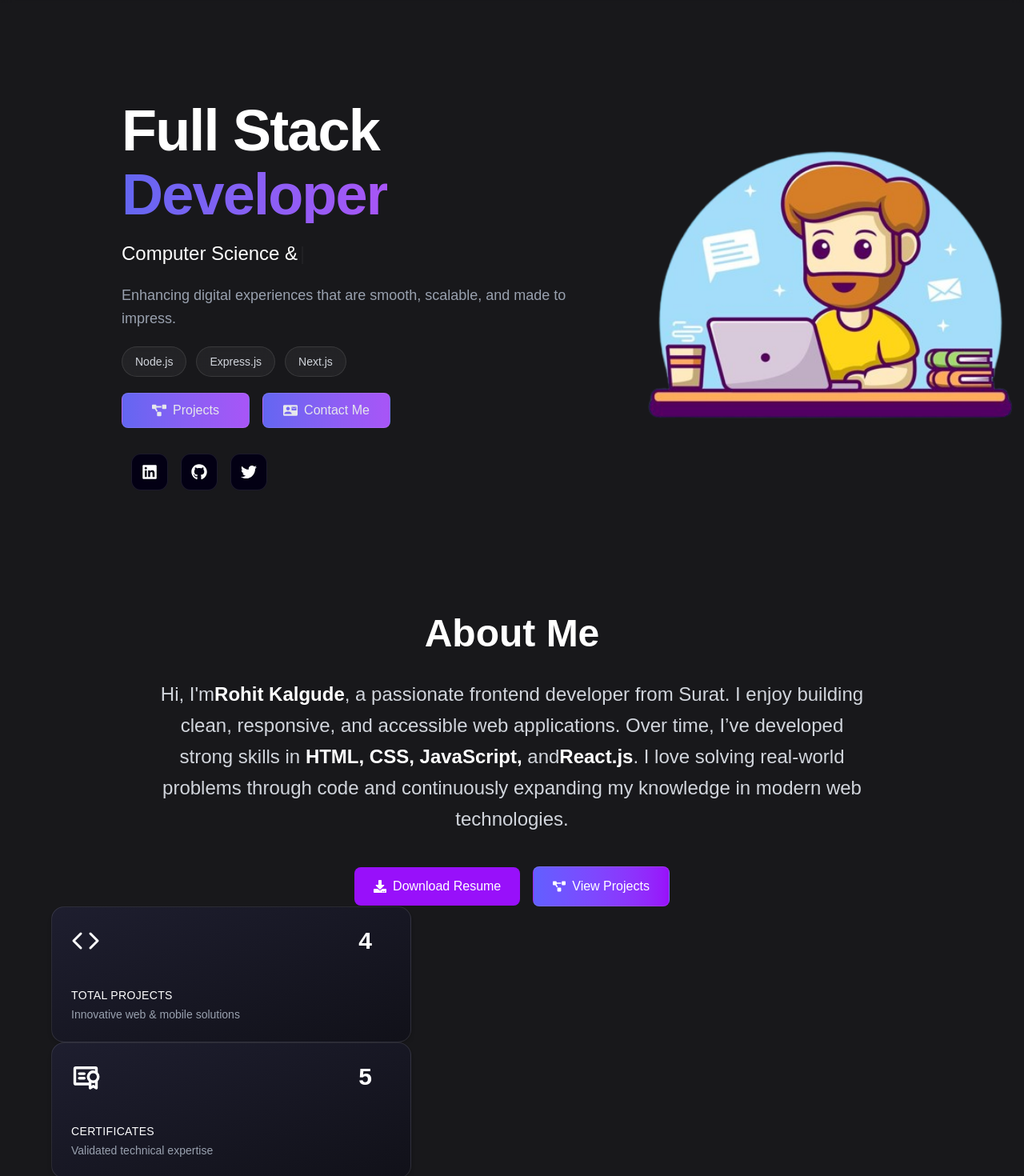
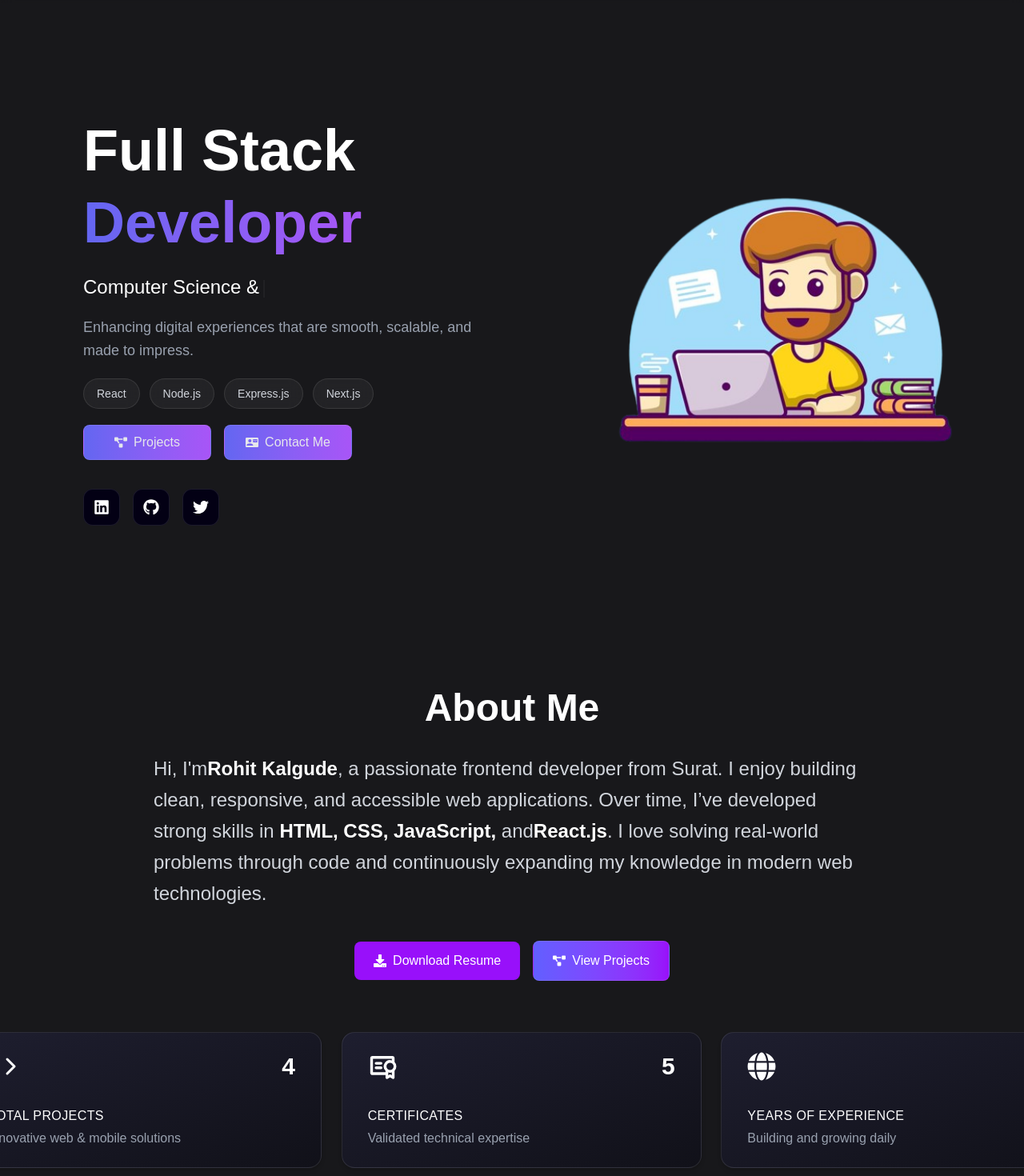
Before and after one commit to Rohitkalgude/Portfolio, a React (Vite) app in the folder frontend/: page / in a window 1280 px wide. Shown: the part 80-1550 px from the top of the page at 80% size. Built offline with nearby package versions, Linux system fonts and the light colour scheme.

Commit message:
Initial commit

```diff
--- a/frontend/src/components/About.jsx
+++ b/frontend/src/components/About.jsx
@@ -10,12 +10,10 @@ function About() {
       id="about"
       className="min-h-screen px-6 py-2 text-white flex items-center justify-center"
     >
-      <div className="max-w-6xl w-full text-center">
-        {/* Heading */}
-        <h2 className="text-4xl sm:text-5xl font-bold mb-8">About Me</h2>
-
+      <div className="max-w-6xl w-full text-left lg:text-center sm:text-left">
+        <h2 className="text-4xl sm:text-5xl font-bold mb-8 text-center sm:text-center">About Me</h2>
         {/* Description */}
-        <p className="text-lg sm:text-2xl leading-relaxed text-gray-300 max-w-4xl mx-auto">
+        <p className="text-lg sm:text-2xl leading-relaxed text-gray-300 max-w-4xl mx-auto text-left sm:text-left">
           Hi, I'm
           <span className="text-white font-semibold">Rohit Kalgude</span>, a
           passionate frontend developer from Surat. I enjoy building clean,
@@ -52,9 +50,9 @@ function About() {
           </Link>
         </div>
 
-        <div>
-          <div className="">
-            <Link to="projects" smooth={true} duration={500}>
+        {/* Stats Cards */}
+        <div className="grid grid-cols-1 md:grid-cols-3 lg:grid-cols-3 gap-6 lg:gap-40 ml-0 lg:-ml-28 mt-16">
+          <Link to="main" smooth={true} duration={500}>
             <Card
               icon={FiCode}
               title="Total Projects"
@@ -63,7 +61,7 @@ function About() {
             />
           </Link>
 
-            <Link to="projects" smooth={true} duration={500}>
+          <Link to="main" smooth={true} duration={500}>
             <Card
               icon={PiCertificateBold}
               title="Certificates"
@@ -72,7 +70,7 @@ function About() {
             />
           </Link>
 
-            <Link to="projects" smooth={true} duration={500}>
+          <Link to="main" smooth={true} duration={500}>
             <Card
               icon={FaGlobe}
               title="Years of Experience"
@@ -82,7 +80,6 @@ function About() {
           </Link>
         </div>
       </div>
-      </div>
     </section>
   );
 }
--- a/frontend/src/components/Home.jsx
+++ b/frontend/src/components/Home.jsx
@@ -1,3 +1,140 @@
+// import { Link } from "react-scroll";
+// import heroImage from "../assets/1.png";
+// import {
+//   FaLinkedin,
+//   FaGithub,
+//   FaTwitter,
+//   FaProjectDiagram,
+// } from "react-icons/fa";
+// import { MdContactMail } from "react-icons/md";
+// import { Typewriter } from "react-simple-typewriter";
+
+// function Hero() {
+//   return (
+//     <div
+//       id="home"
+//       className="min-h-screen w-full bg-zinc-900 text-white flex flex-col lg:flex-row px-4 sm:px-6 lg:px-10"
+//     >
+//       <div
+//         className="max-w-7xl w-full flex flex-col-reverse md:flex-col-reverse lg:flex-row
+//         nesthub:flex-row nesthubmax:flex-row tab:flex-row zenbook:flex-row
+//         items-center justify-between gap-10 lg:mt-8 mr-0 md:mr-60"
+//       >
+//         <div className="text-left ml-5 lg:ml-28 space-y-5 flex-1">
+//           <h1 className="text-5xl sm:text-6xl md:text-6xl lg:text-6xl xl:text-7xl font-bold tracking-tight">
+//             <span className="text-5xl sm:text-6xl md:text-6xl lg:text-6xl xl:text-7xl font-bold tracking-tight">
+//               Full Stack
+//             </span>
+//             <br />
+//             <span className="relative inline-block mt-2 bg-gradient-to-r from-[#6366f1] to-[#a855f7] bg-clip-text text-transparent">
+//               Developer
+//             </span>
+//           </h1>
+
+//           <h1 style={{ fontFamily: "sans-serif", fontSize: "1.5rem" }}>
+//             <Typewriter
+//               words={["Computer Science & Engg. Student"]}
+//               loop={0}
+//               cursor
+//               cursorStyle="|"
+//               typeSpeed={70}
+//               deleteSpeed={50}
+//               delaySpeed={1000}
+//             />
+//           </h1>
+
+//           <p className="text-base md:text-lg text-gray-400 max-w-2xl leading-relaxed font-light">
+//             Enhancing digital experiences that are smooth, scalable, and made to
+//             impress.
+//           </p>
+
+//           <div className="flex flex-wrap gap-3 justify-start">
+//             <div className="px-4 py-2 hidden sm:text-center rounded-full bg-white/5 backdrop-blur-sm border border-white/10 text-sm text-gray-300 hover:bg-white/10 transition-colors">
+//               React
+//             </div>
+//             <div className="px-4 py-2 hidden sm:block rounded-full bg-white/5 backdrop-blur-sm border border-white/10 text-sm text-gray-300 hover:bg-white/10 transition-colors">
+//               Node.js
+//             </div>
+//             <div className="px-4 py-2 hidden sm:block rounded-full bg-white/5 backdrop-blur-sm border border-white/10 text-sm text-gray-300 hover:bg-white/10 transition-colors">
+//               Express.js
+//             </div>
+//             <div className="px-4 py-2 hidden sm:block rounded-full bg-white/5 backdrop-blur-sm border border-white/10 text-sm text-gray-300 hover:bg-white/10 transition-colors">
+//               Next.js
+//             </div>
+//           </div>
+
+//           <div className="flex gap-4">
+//             <div className="relative w-40 h-11 bg-gradient-to-r from-[#6366f1] to-[#a855f7] backdrop-blur-xl rounded-lg border border-white/10 flex items-center justify-center gap-2 text-md text-gray-200 font-medium overflow-hidden transition-all duration-300 hover:bg-white/5">
+//               <FaProjectDiagram className="text-lg" />
+//               <Link
+//                 to="projects"
+//                 smooth={true}
+//                 duration={500}
+//                 className="cursor-pointer"
+//               >
+//                 Projects
+//               </Link>
+//             </div>
+//             <div className="relative w-40 h-11 bg-gradient-to-r from-[#6366f1] to-[#a855f7] backdrop-blur-xl rounded-lg border border-white/10 flex items-center justify-center gap-2 text-md text-gray-200 font-medium overflow-hidden transition-all duration-300 hover:bg-white/5">
+//               <MdContactMail className="text-lg" />
+//               <Link
+//                 to="contact"
+//                 smooth={true}
+//                 duration={500}
+//                 className="cursor-pointer"
+//               >
+//                 Contact Me
+//               </Link>
+//             </div>
+//           </div>
+
+//           <div className="hidden sm:flex gap-4 p-3">
+//             <a
+//               href="https://www.linkedin.com/in/rohit-kalgude-58aa41263"
+//               target="_blank"
+//               rel="noopener noreferrer"
+//               className="rounded-xl bg-[#030014] backdrop-blur-xl p-3 flex items-center justify-center border border-white/10 hover:scale-105 hover:shadow-[0_0_30px_5px_rgba(168,85,247,0.3)] hover:border-white/20 text-white text-xl transition-transform duration-300"
+//             >
+//               <FaLinkedin />
+//             </a>
+//             <a
+//               href="https://github.com/Rohitkalgude/Rohit-Kalgude.git"
+//               target="_blank"
+//               rel="noopener noreferrer"
+//               className="rounded-xl bg-[#030014] backdrop-blur-xl p-3 flex items-center justify-center border border-white/10 hover:scale-105 hover:shadow-[0_0_30px_5px_rgba(168,85,247,0.3)] hover:border-white/20 text-white text-xl transition-transform duration-300"
+//             >
+//               <FaGithub />
+//             </a>
+//             <a
+//               href="https://x.com/kalgude_rohit?s=09"
+//               target="_blank"
+//               rel="noopener noreferrer"
+//               className="rounded-xl bg-[#030014] backdrop-blur-xl p-3 flex items-center justify-center border border-white/10 hover:scale-105 hover:shadow-[0_0_30px_5px_rgba(168,85,247,0.3)] hover:border-white/20 text-white text-xl transition-transform duration-300"
+//             >
+//               <FaTwitter />
+//             </a>
+//           </div>
+//         </div>
+
+//         <div className="flex-1 flex justify-center lg:-mr-80 items-center mb-6 lg:mb-10">
+//           <img
+//             src={heroImage}
+//             alt="hero"
+//             className="w-[280px] sm:w-[350px] md:w-[450px] lg:w-[500px] xl:w-[600px]"
+//           />
+//         </div>
+//       </div>
+//     </div>
+//   );
+// }
+
+// export default Hero;
+
+
+
+
+
+
 import { Link } from "react-scroll";
 import heroImage from "../assets/1.png";
 import {
@@ -15,23 +152,18 @@ function Hero() {
       id="home"
       className="min-h-screen w-full bg-zinc-900 text-white flex flex-col lg:flex-row px-4 sm:px-6 lg:px-10"
     >
-      <div
-        className="max-w-7xl w-full flex flex-col-reverse md:flex-col-reverse lg:flex-row
-        nesthub:flex-row nesthubmax:flex-row tab:flex-row zenbook:flex-row
-        items-center justify-between gap-10 lg:mt-8 mr-0 md:mr-60 "
-      >
-        <div className="text-left ml-5 lg:ml-28 space-y-5 flex-1">
-          <h1 className="text-5xl sm:text-6xl md:text-6xl lg:text-6xl xl:text-7xl font-bold tracking-tight">
-            <span className="text-5xl sm:text-6xl md:text-6xl lg:text-6xl xl:text-7xl font-bold tracking-tight">
+      <div className="max-w-screen-2xl mx-auto w-full flex flex-col-reverse lg:flex-row items-center justify-between gap-10 mt-10 lg:mt-20">
+        {/* Left Side Text Content */}
+        <div className="text-left space-y-5 flex-1 px-4 sm:px-8 lg:px-16">
+          <h1 className="text-4xl sm:text-5xl md:text-6xl xl:text-7xl font-bold leading-tight">
             Full Stack
-            </span>
             <br />
-            <span className="relative inline-block mt-2 bg-gradient-to-r from-[#6366f1] to-[#a855f7] bg-clip-text text-transparent">
+            <span className="bg-gradient-to-r from-[#6366f1] to-[#a855f7] bg-clip-text text-transparent">
               Developer
             </span>
           </h1>
 
-          <h1 style={{ fontFamily: "sans-serif", fontSize: "1.5rem" }}>
+          <h1 className="text-lg sm:text-xl md:text-2xl" style={{ fontFamily: "sans-serif" }}>
             <Typewriter
               words={["Computer Science & Engg. Student"]}
               loop={0}
@@ -44,83 +176,74 @@ function Hero() {
           </h1>
 
           <p className="text-base md:text-lg text-gray-400 max-w-2xl leading-relaxed font-light">
-            Enhancing digital experiences that are smooth, scalable, and made to
-            impress.
+            Enhancing digital experiences that are smooth, scalable, and made to impress.
           </p>
 
-          <div className="flex flex-wrap gap-3 justify-start">
-            <div className="px-4 py-2 hidden sm:text-center rounded-full bg-white/5 backdrop-blur-sm border border-white/10 text-sm text-gray-300 hover:bg-white/10 transition-colors">
-              React
+          {/* Tags */}
+          <div className="flex flex-wrap gap-3">
+            {["React", "Node.js", "Express.js", "Next.js"].map((tech) => (
+              <div
+                key={tech}
+                className="px-4 py-2 rounded-full bg-white/5 backdrop-blur-sm border border-white/10 text-sm text-gray-300 hover:bg-white/10 transition-colors"
+              >
+                {tech}
               </div>
-            <div className="px-4 py-2 hidden sm:block rounded-full bg-white/5 backdrop-blur-sm border border-white/10 text-sm text-gray-300 hover:bg-white/10 transition-colors">
-              Node.js
-            </div>
-            <div className="px-4 py-2 hidden sm:block rounded-full bg-white/5 backdrop-blur-sm border border-white/10 text-sm text-gray-300 hover:bg-white/10 transition-colors">
-              Express.js
-            </div>
-            <div className="px-4 py-2 hidden sm:block rounded-full bg-white/5 backdrop-blur-sm border border-white/10 text-sm text-gray-300 hover:bg-white/10 transition-colors">
-              Next.js
-            </div>
+            ))}
           </div>
 
+          {/* Buttons */}
           <div className="flex gap-4">
-            <div className="relative w-40 h-11 bg-gradient-to-r from-[#6366f1] to-[#a855f7] backdrop-blur-xl rounded-lg border border-white/10 flex items-center justify-center gap-2 text-md text-gray-200 font-medium overflow-hidden transition-all duration-300 hover:bg-white/5">
-              <FaProjectDiagram className="text-lg" />
-              <Link
-                to="projects"
-                smooth={true}
-                duration={500}
-                className="cursor-pointer"
+            {[
+              { label: "Projects", icon: <FaProjectDiagram />, to: "main" },
+              { label: "Contact Me", icon: <MdContactMail />, to: "contact" },
+            ].map(({ label, icon, to }) => (
+              <div
+                key={label}
+                className="relative w-40 h-11 bg-gradient-to-r from-[#6366f1] to-[#a855f7] backdrop-blur-xl rounded-lg border border-white/10 flex items-center justify-center gap-2 text-md text-gray-200 font-medium transition-all duration-300 hover:bg-white/5"
               >
-                Projects
+                {icon}
+                <Link to={to} smooth={true} duration={500} className="cursor-pointer">
+                  {label}
                 </Link>
               </div>
-            <div className="relative w-40 h-11 bg-gradient-to-r from-[#6366f1] to-[#a855f7] backdrop-blur-xl rounded-lg border border-white/10 flex items-center justify-center gap-2 text-md text-gray-200 font-medium overflow-hidden transition-all duration-300 hover:bg-white/5">
-              <MdContactMail className="text-lg" />
-              <Link
-                to="contact"
-                smooth={true}
-                duration={500}
-                className="cursor-pointer"
-              >
-                Contact Me
-              </Link>
-            </div>
+            ))}
           </div>
 
-          <div className="hidden sm:flex gap-4 p-3">
+          {/* Social Links */}
+          <div className="flex gap-4 pt-4">
+            {[
+              {
+                icon: <FaLinkedin />,
+                href: "https://www.linkedin.com/in/rohit-kalgude-58aa41263",
+              },
+              {
+                icon: <FaGithub />,
+                href: "https://github.com/Rohitkalgude/Rohit-Kalgude.git",
+              },
+              {
+                icon: <FaTwitter />,
+                href: "https://x.com/kalgude_rohit?s=09",
+              },
+            ].map(({ icon, href }, idx) => (
               <a
-              href="https://www.linkedin.com/in/rohit-kalgude-58aa41263"
+                key={idx}
+                href={href}
                 target="_blank"
                 rel="noopener noreferrer"
                 className="rounded-xl bg-[#030014] backdrop-blur-xl p-3 flex items-center justify-center border border-white/10 hover:scale-105 hover:shadow-[0_0_30px_5px_rgba(168,85,247,0.3)] hover:border-white/20 text-white text-xl transition-transform duration-300"
               >
-              <FaLinkedin />
+                {icon}
               </a>
-            <a
-              href="https://github.com/Rohitkalgude/Rohit-Kalgude.git"
-              target="_blank"
-              rel="noopener noreferrer"
-              className="rounded-xl bg-[#030014] backdrop-blur-xl p-3 flex items-center justify-center border border-white/10 hover:scale-105 hover:shadow-[0_0_30px_5px_rgba(168,85,247,0.3)] hover:border-white/20 text-white text-xl transition-transform duration-300"
-            >
-              <FaGithub />
-            </a>
-            <a
-              href="https://x.com/kalgude_rohit?s=09"
-              target="_blank"
-              rel="noopener noreferrer"
-              className="rounded-xl bg-[#030014] backdrop-blur-xl p-3 flex items-center justify-center border border-white/10 hover:scale-105 hover:shadow-[0_0_30px_5px_rgba(168,85,247,0.3)] hover:border-white/20 text-white text-xl transition-transform duration-300"
-            >
-              <FaTwitter />
-            </a>
+            ))}
           </div>
         </div>
 
-        <div className="flex-1 flex justify-center lg:-mr-80 items-center mb-6 lg:mb-10">
+        {/* Right Side Image */}
+        <div className="flex-1 flex justify-center items-center">
           <img
             src={heroImage}
             alt="hero"
-            className="w-[280px] sm:w-[350px] md:w-[450px] lg:w-[500px] xl:w-[600px]"
+            className="w-[250px] sm:w-[300px] md:w-[400px] lg:w-[500px] xl:w-[600px]"
           />
         </div>
       </div>
@@ -129,132 +252,3 @@ function Hero() {
 }
 
 export default Hero;
-
-
-
-// import { Link } from "react-scroll";
-// import heroImage from "../assets/1.png";
-// import {
-//   FaLinkedin,
-//   FaGithub,
-//   FaTwitter,
-//   FaProjectDiagram,
-// } from "react-icons/fa";
-// import { MdContactMail } from "react-icons/md";
-// import { Typewriter } from "react-simple-typewriter";
-
-// function Hero() {
-//   return (
-//     <div
-//       id="home"
-//       className="min-h-screen w-full bg-zinc-900 text-white flex lg:ml-30 px-4 sm:px-6 lg:px-10"
-//     >
-//       <div className="max-w-7xl w-full flex flex-col-reverse lg:flex-row items-center justify-between gap-10 mt-10">
-//         <div className="text-left space-y-5 flex-1 w-full">
-//           <h1 className="text-5xl sm:text-6xl font-bold tracking-tight leading-tight">
-//             Full Stack
-//             <br />
-//             <span className="bg-gradient-to-r from-[#6366f1] to-[#a855f7] bg-clip-text text-transparent">
-//               Developer
-//             </span>
-//           </h1>
-
-//           <h2 className="text-xl font-light">
-//             <Typewriter
-//               words={["Computer Science & Engg. Student"]}
-//               loop={0}
-//               cursor
-//               cursorStyle="|"
-//               typeSpeed={70}
-//               deleteSpeed={50}
-//               delaySpeed={1000}
-//             />
-//           </h2>
-
-//           <p className="text-base md:text-lg text-gray-400 max-w-2xl leading-relaxed font-light">
-//             Enhancing digital experiences that are smooth, scalable, and made to
-//             impress.
-//           </p>
-
-//           {/* Tech Stack Badges */}
-//           <div className="flex flex-wrap gap-3 justify-start">
-//             {["React", "Node.js", "Express.js", "Next.js"].map((tech, i) => (
-//               <div
-//                 key={i}
-//                 className="px-4 py-2 rounded-full bg-white/5 backdrop-blur-sm border border-white/10 text-sm text-gray-300 hover:bg-white/10 transition-colors"
-//               >
-//                 {tech}
-//               </div>
-//             ))}
-//           </div>
-
-//           {/* Buttons */}
-//           <div className="flex flex-col sm:flex-row gap-4 w-full max-w-md">
-//             <div className="w-full sm:w-40 h-11 bg-gradient-to-r from-[#6366f1] to-[#a855f7] rounded-lg border border-white/10 flex items-center justify-center gap-2 font-medium hover:bg-white/5 transition">
-//               <FaProjectDiagram className="text-lg" />
-//               <Link
-//                 to="projects"
-//                 smooth={true}
-//                 duration={500}
-//                 className="cursor-pointer"
-//               >
-//                 Projects
-//               </Link>
-//             </div>
-
-//             <div className="w-full sm:w-40 h-11 bg-gradient-to-r from-[#6366f1] to-[#a855f7] rounded-lg border border-white/10 flex items-center justify-center gap-2 font-medium hover:bg-white/5 transition">
-//               <MdContactMail className="text-lg" />
-//               <Link
-//                 to="contact"
-//                 smooth={true}
-//                 duration={500}
-//                 className="cursor-pointer"
-//               >
-//                 Contact Me
-//               </Link>
-//             </div>
-//           </div>
-
-//           {/* Social Links */}
-//           <div className="flex gap-4 justify-start mt-4">
-//             {[
-//               {
-//                 href: "https://www.linkedin.com/in/rohit-kalgude-58aa41263",
-//                 icon: <FaLinkedin />,
-//               },
-//               {
-//                 href: "https://github.com/Rohitkalgude/Rohit-Kalgude.git",
-//                 icon: <FaGithub />,
-//               },
-//               {
-//                 href: "https://x.com/kalgude_rohit?s=09",
-//                 icon: <FaTwitter />,
-//               },
-//             ].map((item, i) => (
-//               <a
-//                 key={i}
-//                 href={item.href}
-//                 target="_blank"
-//                 rel="noopener noreferrer"
-//                 className="rounded-xl bg-[#030014] p-3 flex items-center justify-center border border-white/10 transition-transform duration-300 hover:scale-105 hover:shadow-[0_0_30px_5px_rgba(168,85,247,0.3)] hover:border-white/20 text-white text-xl"
-//               >
-//                 {item.icon}
-//               </a>
-//             ))}
-//           </div>
-//         </div>
-
-//         {/* Image Section */}
-//         <div className="hidden md:block items-center mb-6 lg:mb-10 absolute right-52 pl-4 sm:pl-6 lg:pl-10">
-//           <img
-//             src={heroImage}
-//             alt="hero"
-//             className="w-[280px] sm:w-[350px] md:w-[450px] lg:w-[550px] xl:w-[600px]"
-//           />
-//         </div>
-//       </div>
-//     </div>
-//   );
-// }
-
-// export default Hero;
--- a/frontend/src/components/StatCard.jsx
+++ b/frontend/src/components/StatCard.jsx
@@ -1,19 +1,44 @@
 function Card({ icon: Icon, title, value, description }) {
   return (
-    <div className="w-full transition-all duration-300 transform hover:scale-105 hover:shadow-[0_0_30px_5px_rgba(168,85,247,0.3)] bg-gradient-to-br from-[#1e1e2f] to-[#111119] sm:w-[450px] px-12 py-6 rounded-2xl shadow-md border border-white/10 text-white">
-      <div className="flex items-center justify-between -ml-6">
-        <Icon className="text-4xl" />
-        <p className="text-3xl font-bold">{value}</p>
+    <div className="w-full max-w-[95vw] sm:w-[320px] md:w-[400px] lg:w-[450px] transition-all duration-300 transform hover:scale-105 hover:shadow-[0_0_30px_5px_rgba(168,85,247,0.3)] bg-gradient-to-br from-[#1e1e2f] to-[#111119] px-6 md:px-8 py-6 rounded-2xl shadow-md border border-white/10 text-white">
+
+      <div className="flex items-center justify-between">
+        <Icon className="text-3xl sm:text-4xl" />
+        <p className="text-2xl sm:text-3xl font-bold">{value}</p>
       </div>
 
-      <div className="text-left mt-10 break-normal -ml-6">
-        <h4 className="text-sm uppercase tracking-wide text-white">
+      <div className="text-left mt-8 break-words">
+        <h4 className="text-sm sm:text-base uppercase tracking-wide text-white">
           {title}
         </h4>
-        <p className="text-gray-400 text-sm mt-1">{description}</p>
+        <p className="text-gray-400 text-sm sm:text-sm md:text-base mt-1">
+          {description}
+        </p>
       </div>
     </div>
   );
 }
 
 export default Card;
+
+
+
+
+
+// function Card({ icon: Icon, title, value, description }) {
+//   return (
+//     <div className="w-full transition-all duration-300 transform hover:scale-105 hover:shadow-[0_0_30px_5px_rgba(168,85,247,0.3)] bg-gradient-to-br from-[#1e1e2f] to-[#111119] px-8 md:px-8 py-6 rounded-2xl shadow-md border border-white/10 text-white">
+//       <div className="flex items-center justify-between">
+//         <Icon className="text-4xl" />
+//         <p className="text-3xl font-bold">{value}</p>
+//       </div>
+
+//       <div className="text-left mt-8">
+//         <h4 className="text-sm uppercase tracking-wide text-white">{title}</h4>
+//         <p className="text-gray-400 text-sm mt-1">{description}</p>
+//       </div>
+//     </div>
+//   );
+// }
+
+// export default Card;
```
Also changed, not shown: frontend/src/components/Certificates.jsx (+6 -3 lines), frontend/src/components/Main.jsx (+5 -5 lines), frontend/src/components/Navbar.jsx (+0 -186 lines), frontend/src/components/Projects.jsx (+5 -10 lines), frontend/src/components/TechStack.jsx (+5 -13 lines). Lines whose indentation alone changed are shown as unchanged.
